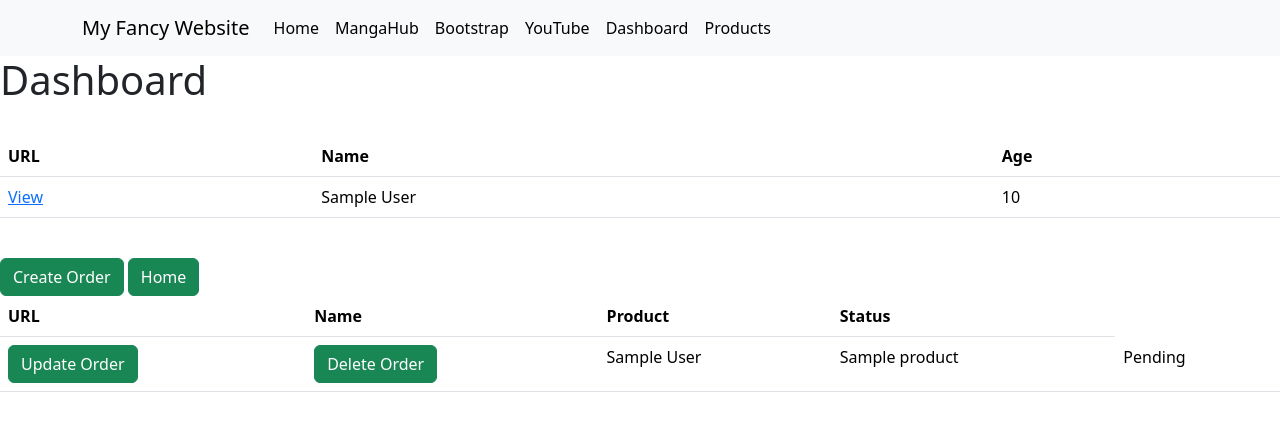
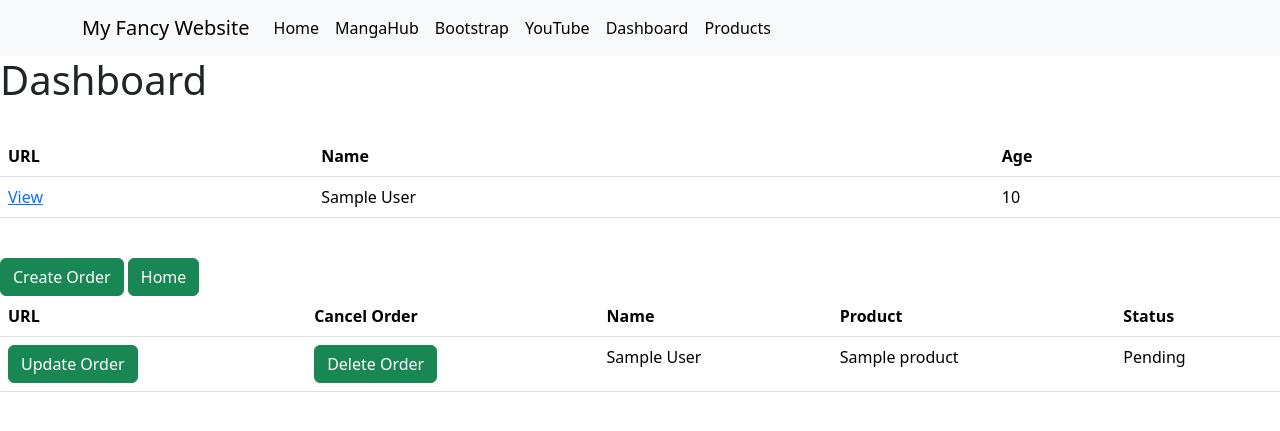
Before and after one commit to Mancharla-Karthik-reddy/Django, a Django app: page /dashboard in a window 1280 px wide. Shown: the top 431 px of the page. Run offline with Django 4.2, Linux system fonts and the light colour scheme; tables that the repository leaves empty hold one stand-in row (values such as "Sample post").

Commit message:
dashboard.html

```diff
--- a/templates/dashboard.html
+++ b/templates/dashboard.html
@@ -26,10 +26,11 @@
 
 <table class="table">
     <tr style="color: #0000ff">
-        <th> URL </th>
-        <th> Name </th>
-        <th> Product </th>
-        <th>Status </th>
+        <th>URL</th>
+        <th>Cancel Order</th>
+        <th>Name</th>
+        <th>Product</th>
+        <th>Status</th>
     </tr>
     {% for order in ord %}
     <tr>
```
